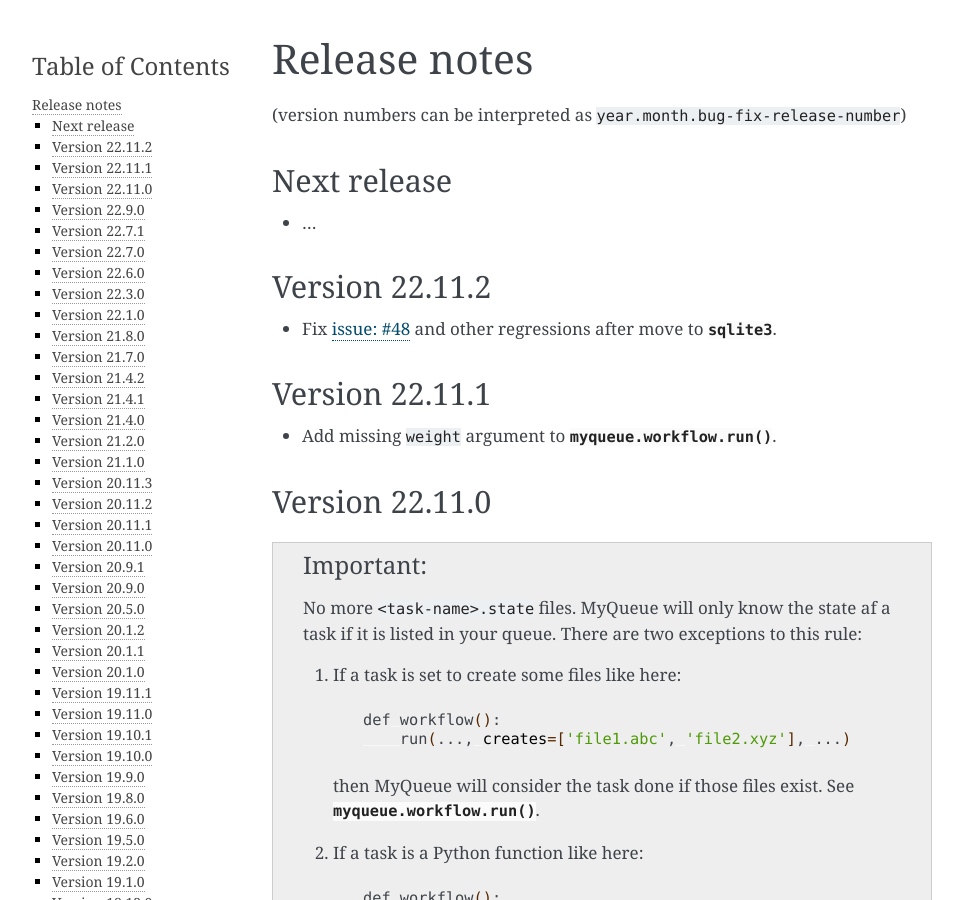
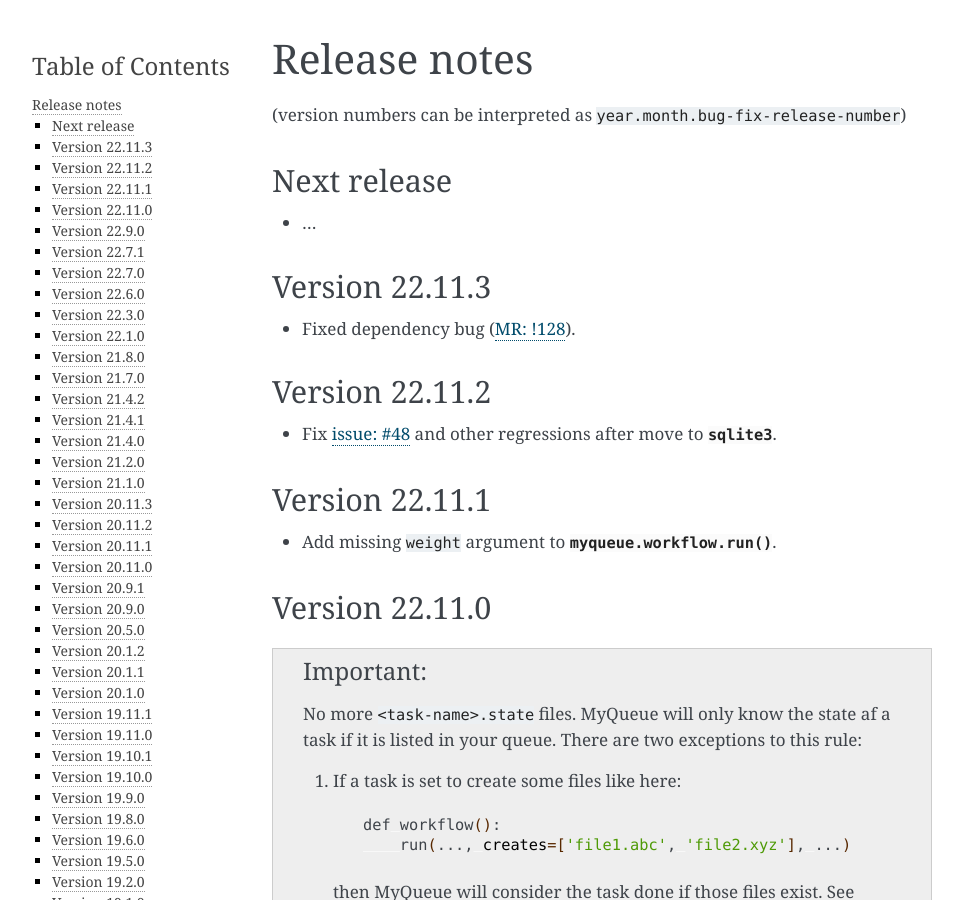
Before and after one commit to Yangxinsix/myqueue, a Sphinx documentation site: the page built from docs/releasenotes.rst, in a window 1280 px wide and 900 px high. Shown: the whole window, without its empty margins (148-1111 px from the left). Built offline with Sphinx 7.4.7, drawn with Linux system fonts in a browser that asks for light colours.

Commit message:
Version 22.11.3

```diff
--- a/docs/conf.py
+++ b/docs/conf.py
@@ -80,7 +80,10 @@
 
 extlinks = {'issue':
             ('https://gitlab.com/myqueue/myqueue/-/issues/%s',
-             'issue: #%s')}
+             'issue: #%s'),
+            'mr':
+            ('https://gitlab.com/myqueue/myqueue/-/merge_requests/%s',
+             'MR: !%s')}
 
 # -- Options for HTML output -------------------------------------------------
 
--- a/docs/releasenotes.rst
+++ b/docs/releasenotes.rst
@@ -12,6 +12,12 @@
 ============
 
 * ...
+
+
+Version 22.11.3
+===============
+
+* Fixed dependency bug (:mr:`128`).
 
 
 Version 22.11.2
--- a/myqueue/__init__.py
+++ b/myqueue/__init__.py
@@ -9,7 +9,7 @@
     from myqueue.task import Task
 
 
-__version__ = '22.11.3b1'
+__version__ = '22.11.3'
 
 
 def submit(*tasks: Task, verbosity: int = 1, dry_run: bool = False) -> None:
```
